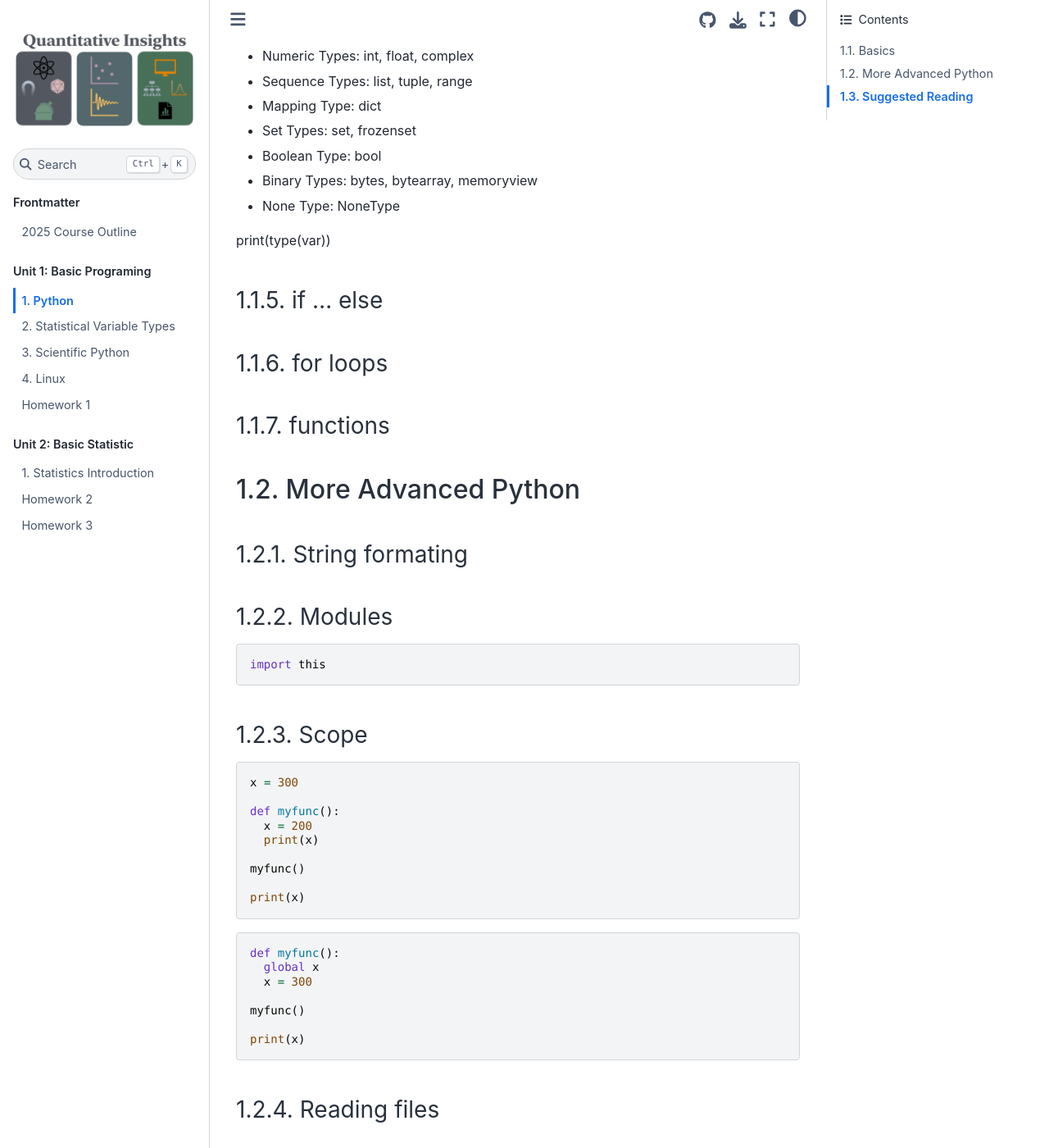
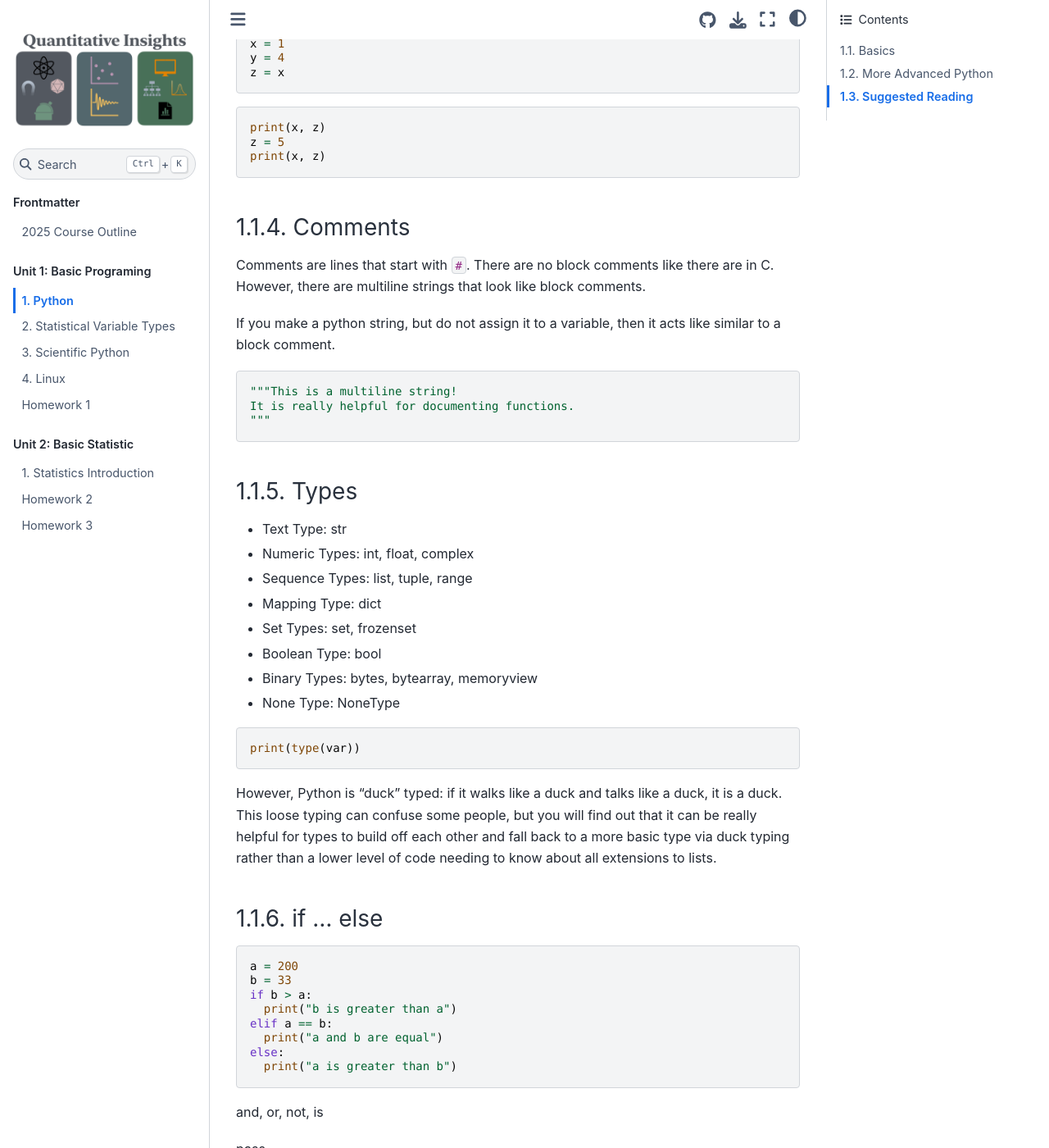
Before and after one commit to benjaminrose/data-analysis-book, a Jupyter Book: the page built from book/unit1/python.md, in a window 1280 px wide and 1400 px high, scrolled down 703 px. Shown: the whole window at 82% size. Built offline with Jupyter Book 1.0.4 settings and Sphinx 7.4.7 and the Sphinx Book theme 1.1.4, drawn with Linux system fonts in a browser that asks for light colours; some of the changed text lies outside the part shown.

Commit message:
Add text for python page.

````diff
--- a/book/unit1/python.md
+++ b/book/unit1/python.md
@@ -6,7 +6,7 @@ I am going to summarize a few important ideas but this will not be an comprehens
 
 ### Installation
 
-You can use this notebook or
+I recommend following the instructions at https://docs.anaconda.com/miniconda/install/ to get miniconda. Alternatively, you can use the full anaconda distribution, manage your own environments and dependancies with pip/pyenv, or you can use parts of this website via binder.
 
 ### Hello World
 
@@ -14,7 +14,31 @@ You can use this notebook or
 print("Hello, World!")
 ```
 
+### Variable assignment
+
+```python
+x = 1
+y = 4
+z = x
+```
+
+```python
+print(x, z)
+z = 5
+print(x, z)
+```
+
 ### Comments
+
+Comments are lines that start with `#`. There are no block comments like there are in C. However, there are multiline strings that look like block comments.
+
+If you make a python string, but do not assign it to a variable, then it acts like similar to a block comment.
+
+```python
+"""This is a multiline string!
+It is really helpful for documenting functions.
+"""
+```
 
 ### Types
 
@@ -27,11 +51,58 @@ print("Hello, World!")
 * Binary Types:	bytes, bytearray, memoryview
 * None Type:	NoneType
 
+```python
 print(type(var))
+```
+
+However, Python is "duck" typed: if it walks like a duck and talks like a duck, it is a duck. This loose typing can confuse some people, but you will find out that it can be really helpful for types to build off each other and fall back to a more basic type via duck typing rather than a lower level of code needing to know about all extensions to lists.
 
 ### if ... else
 
+```python
+a = 200
+b = 33
+if b > a:
+  print("b is greater than a")
+elif a == b:
+  print("a and b are equal")
+else:
+  print("a is greater than b")
+```
+
+and, or, not, is
+
+pass
+
 ### for loops
+
+Python has a for loop and a while loop, but typically we use for-in loops. The syntax is as follows:
+
+```python
+for item in list:
+  print(item)
+```
+
+```python
+for i in range(5):
+  print(i)
+```
+
+break
+continue
+
+You can even use Python to write C. Please don't.
+
+```python
+a = ['Mary', 'had', 'a', 'little', 'lamb']
+for i in range(len(a)):
+    print(i, a[i])
+```
+In this case, we used the keyword `len` to get the length of an object. Check what types work with `len`?
+
+(If you are using a for loop---or its variants---in python, you are likely doing something wrong.)
+
+For more advanced uses, you may want to use the [match](https://docs.python.org/3/tutorial/controlflow.html#match-statements) keyword.
 
 ### functions
 
@@ -69,6 +140,14 @@ myfunc()
 print(x)
 ```
 
+### try except finally
+
+We will occationally use `try` blocks to deal with errors. You can read up on them in detail at https://www.w3schools.com/python/python_try_except.asp.
+
 ### Reading files
 
 ## Suggested Reading
+
+* [Think Python](https://greenteapress.com/wp/think-python-2e/)
+* [Real Python](https://realpython.com/learning-paths/python-basics/)
+* https://www.w3schools.com/python/default.asp
````
